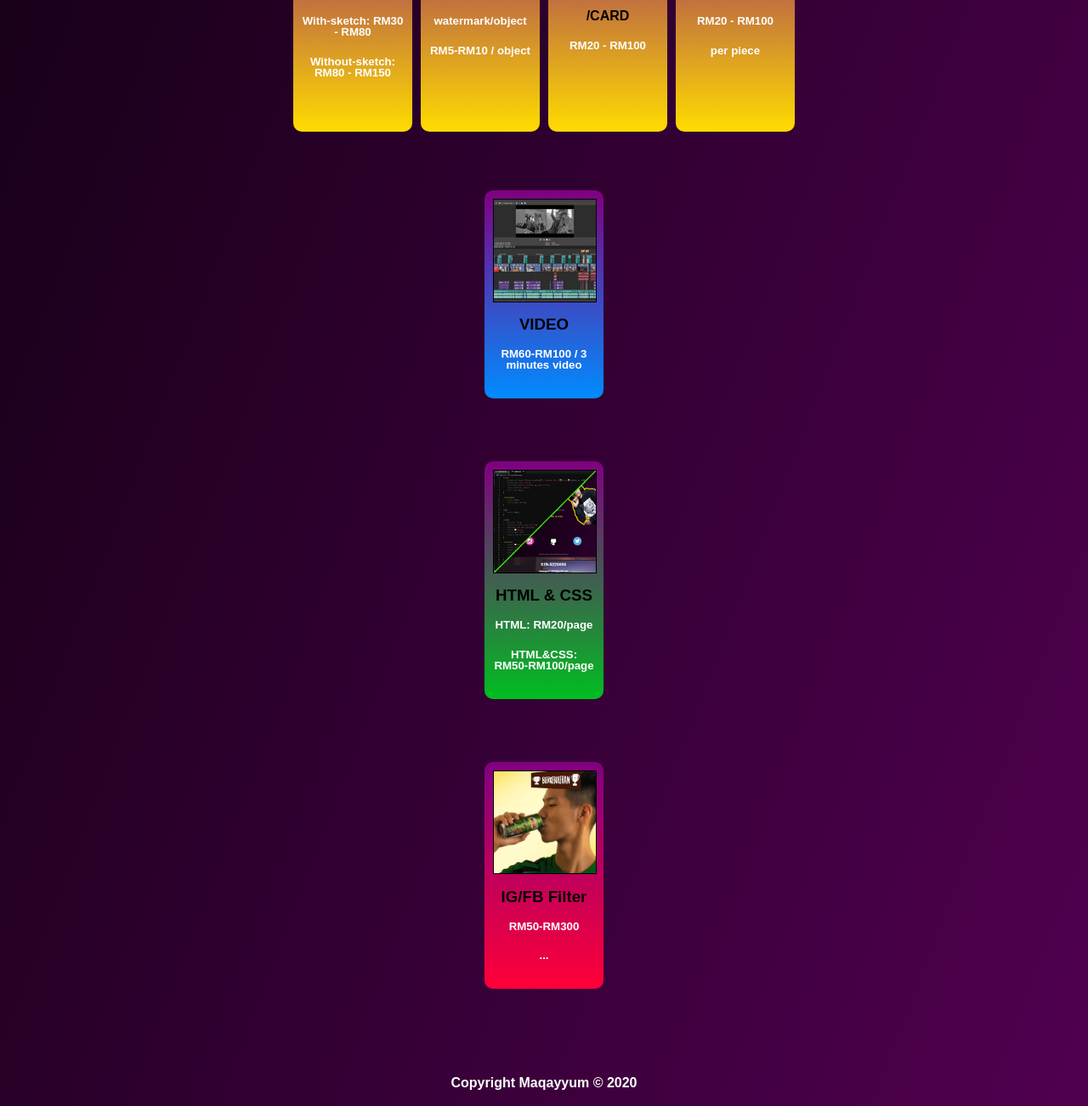
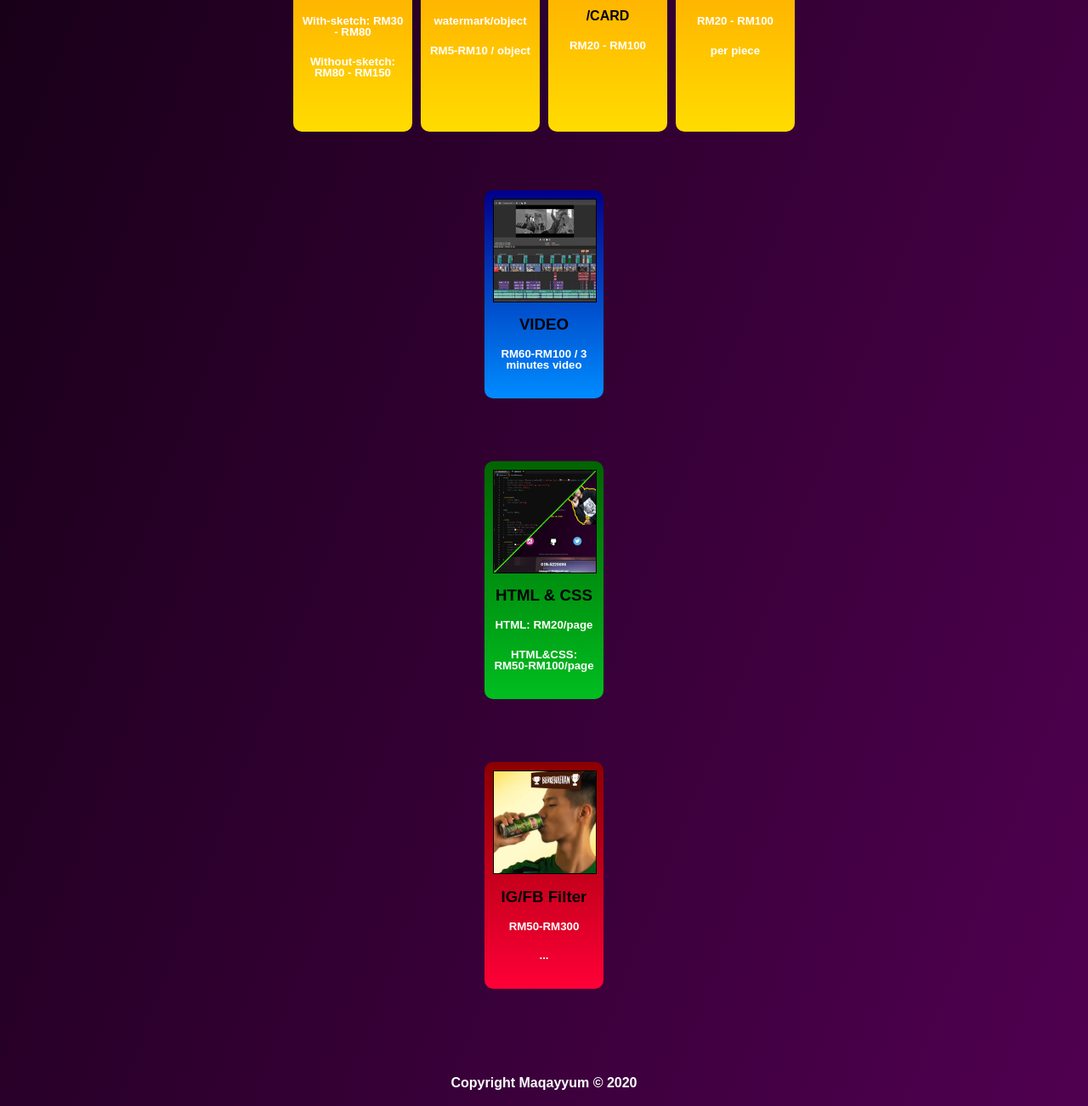
Before and after one commit to maqayyu/Servis, a plain HTML site: page index.html in a window 1280 px wide. Shown: the part 2038-3340 px from the top of the page at 85% size. Drawn offline with Linux system fonts and the light colour scheme.

Commit message:
Update styles.css

```diff
--- a/styles.css
+++ b/styles.css
@@ -98,7 +98,7 @@ h5{
     padding:10px;
     margin: 5px;
     width: 120px;
-    background-image: linear-gradient(to bottom,purple, rgb(255, 220, 0));
+    background-image: linear-gradient(to bottom,darkorange, rgb(255, 220, 0));
     border-radius: 10px;
     height: 300px;
     font-size: 1em;
@@ -108,7 +108,7 @@ h5{
     padding:10px;
     margin: 10px;
     width: 120px;
-    background-image: linear-gradient(to bottom, purple,rgb(0, 140, 255));
+    background-image: linear-gradient(to bottom, darkblue,rgb(0, 140, 255));
     border-radius: 10px;
 }
 
@@ -116,7 +116,7 @@ h5{
     padding:10px;
     margin: 10px;
     width: 120px;
-    background-image: linear-gradient(to bottom, purple,rgb(0, 190, 32));
+    background-image: linear-gradient(to bottom, darkgreen,rgb(0, 190, 32));
     border-radius: 10px;
 }
 
@@ -124,7 +124,7 @@ h5{
     padding:10px;
     margin: 10px;
     width: 120px;
-    background-image: linear-gradient(to bottom, purple,rgb(255, 0, 55));
+    background-image: linear-gradient(to bottom, darkred,rgb(255, 0, 55));
     border-radius: 10px;
 }
 .footer{
```
